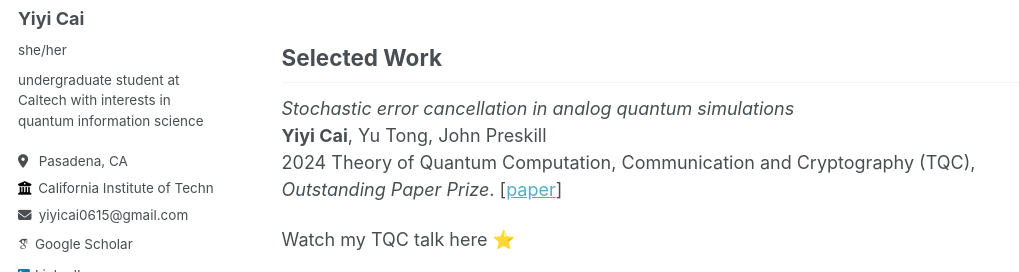
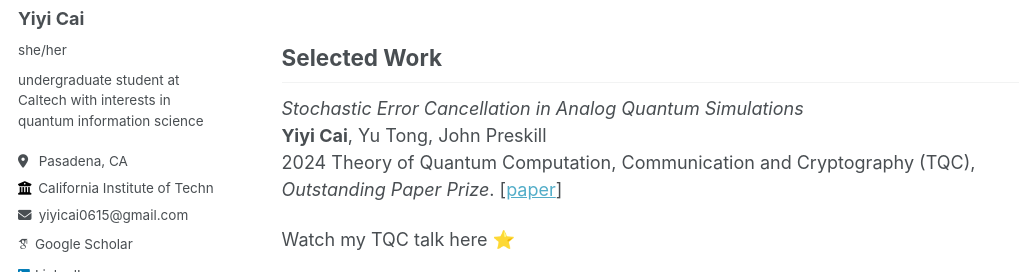
Before and after one commit to Yiyi-Cai/yiyi-cai.github.io, a Jekyll site: the page built from _pages/about.md, in a window 1280 px wide and 1097 px high, cut to the strip 242-514 px from the top of the window. Shown: the whole strip, without its empty margins (0-1019 px from the left). Built offline with Jekyll 4.4.1, drawn with Linux system fonts in a browser that asks for light colours; some web fonts are replaced.

```diff
--- a/_pages/about.md
+++ b/_pages/about.md
@@ -11,7 +11,7 @@ Hi! I am Yiyi Cai, a fourth-year undergraduate student at California Institute o
 
 Selected Work
 ----------
-*Stochastic error cancellation in analog quantum simulations*
+*Stochastic Error Cancellation in Analog Quantum Simulations*
 **Yiyi Cai**, Yu Tong, John Preskill
 2024 Theory of Quantum Computation, Communication and Cryptography (TQC), *Outstanding Paper Prize*. [[paper](https://drops.dagstuhl.de/entities/document/10.4230/LIPIcs.TQC.2024.2)]
 
```
